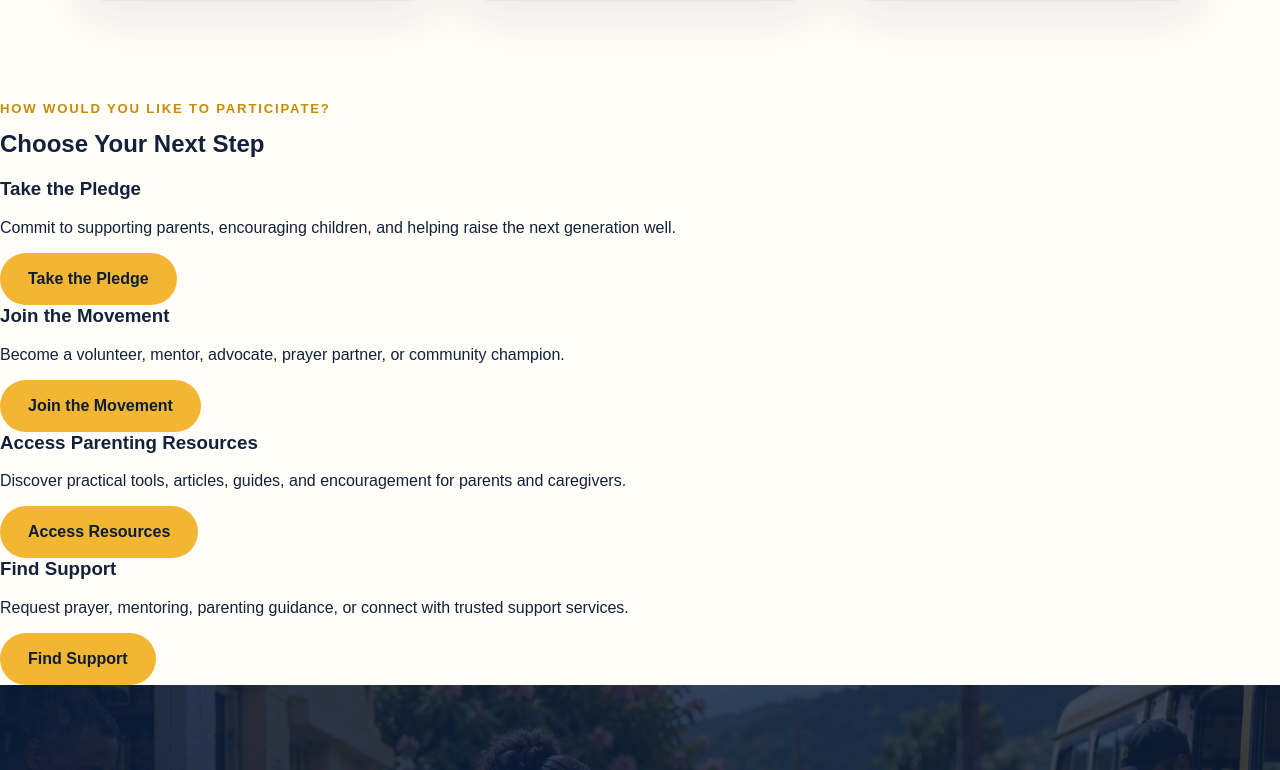
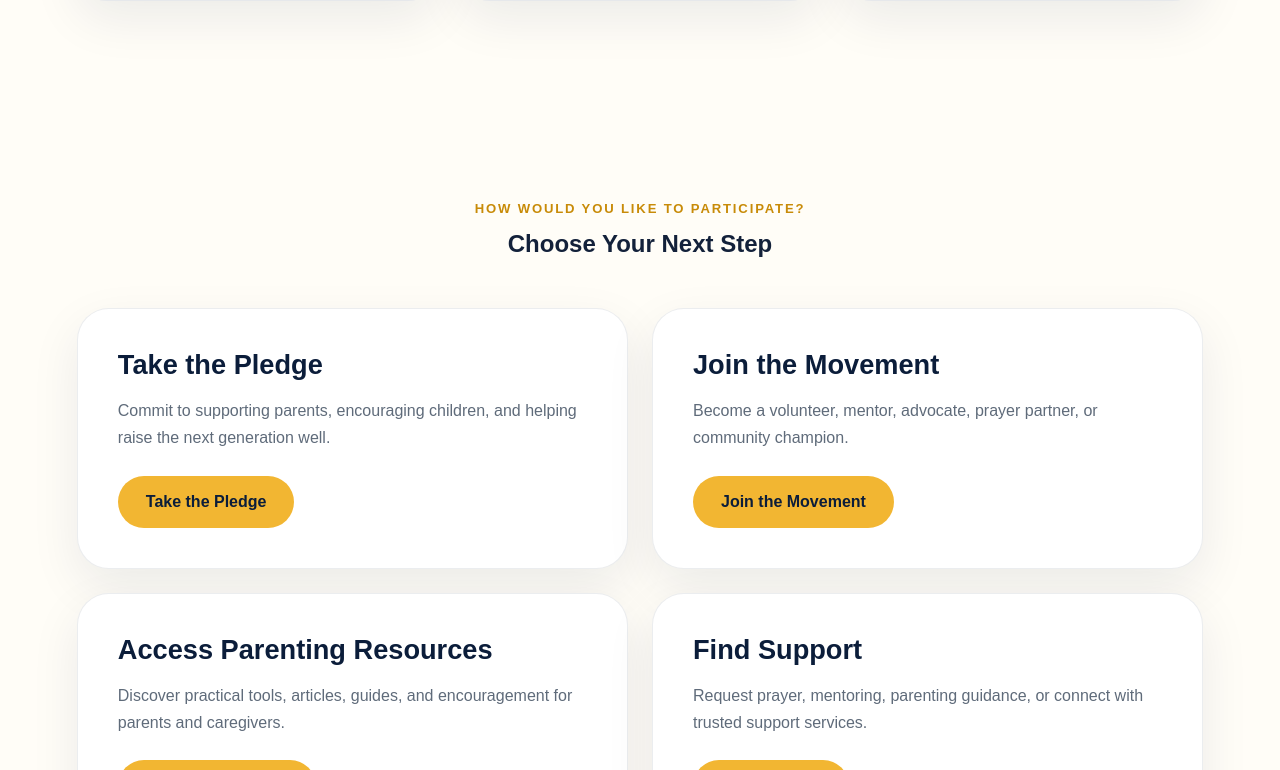
Before and after one commit to nathleegrant-lang/raise-them-right, a Next.js app: page / in a window 1280 px wide. Shown: the part 5710-6480 px from the top of the page. Built offline with nearby package versions, Linux system fonts and the light colour scheme.

Commit message:
Update globals.css

```diff
--- a/src/app/globals.css
+++ b/src/app/globals.css
@@ -429,6 +429,54 @@ h1 {
   font-weight: 700;
 }
 
+/* PARTICIPATION SECTION */
+
+.action-section {
+  width: min(1180px, 88vw);
+  margin: 0 auto;
+  padding: 100px 0;
+  text-align: center;
+}
+
+.action-grid {
+  display: grid;
+  grid-template-columns: repeat(2, 1fr);
+  gap: 24px;
+  margin-top: 50px;
+}
+
+.action-card {
+  background: white;
+  border-radius: 32px;
+  padding: 40px;
+  text-align: left;
+  border: 1px solid rgba(11, 29, 58, 0.08);
+  box-shadow: 0 18px 50px rgba(11, 29, 58, 0.08);
+  transition: transform 0.2s ease;
+}
+
+.action-card:hover {
+  transform: translateY(-6px);
+}
+
+.action-card h3 {
+  color: var(--navy);
+  font-size: 1.7rem;
+  margin-bottom: 16px;
+}
+
+.action-card p {
+  color: var(--muted);
+  line-height: 1.7;
+  margin-bottom: 24px;
+}
+
+@media (max-width: 900px) {
+  .action-grid {
+    grid-template-columns: 1fr;
+  }
+}
+
 /* PILLARS */
 
 .pillars-section {
```
